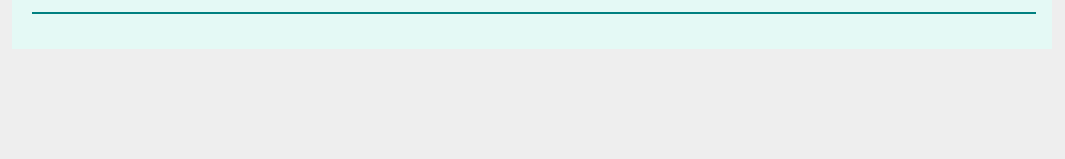
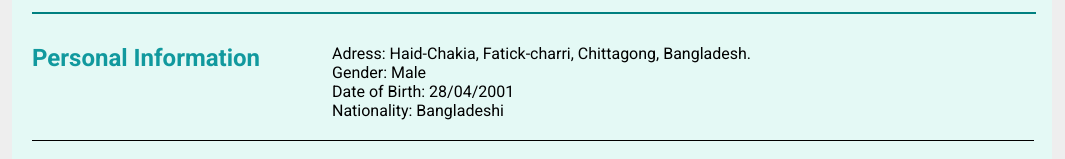
Before and after one commit to aminbabu12/CV-Project, a plain HTML site: page index.html in a window 1280 px wide. Shown: the part 133-292 px from the top of the page, without its empty margins (108-1173 px from the left). Drawn offline with Linux system fonts and the light colour scheme.

Commit message:
personal information included

```diff
--- a/index.html
+++ b/index.html
@@ -37,6 +37,25 @@
 
     <!-- Main Section Start -->
     <main>
+      <!-- Personal Section Start -->
+      <section id="personal-section">
+        <div class="content">
+          <div class="left-div">
+            <h2>Personal Information</h2>
+          </div>
+
+          <div class="right-div">
+            Adress: Haid-Chakia, Fatick-charri, Chittagong, Bangladesh. <br>
+            Gender: Male <br>
+            Date of Birth: 28/04/2001 <br>
+            Nationality: Bangladeshi
+          </div>
+        </div>
+      </section>
+      <!-- Clearing Div -->
+      <div class="clear-div"></div>
+      <hr class="common-hr">
+      <!-- Personal Section End -->
 
     </main>
     <!-- Main Section End -->
--- a/style.css
+++ b/style.css
@@ -62,3 +62,29 @@ hr{
   width: 100%;
   border-bottom: none;
 }
+
+/*--------------------
+Personal section start
+--------------------*/
+
+.content{
+  margin-bottom: 30px;
+}
+
+
+.left-div{
+  width: 30%;
+  float: left;
+}
+
+.right-div{
+  width: 70%;
+  float: left;
+}
+
+.common-hr{
+  border: 1px solid black;
+  border-bottom: none;
+  width: 100%;
+  margin: 20px auto;
+}
```
